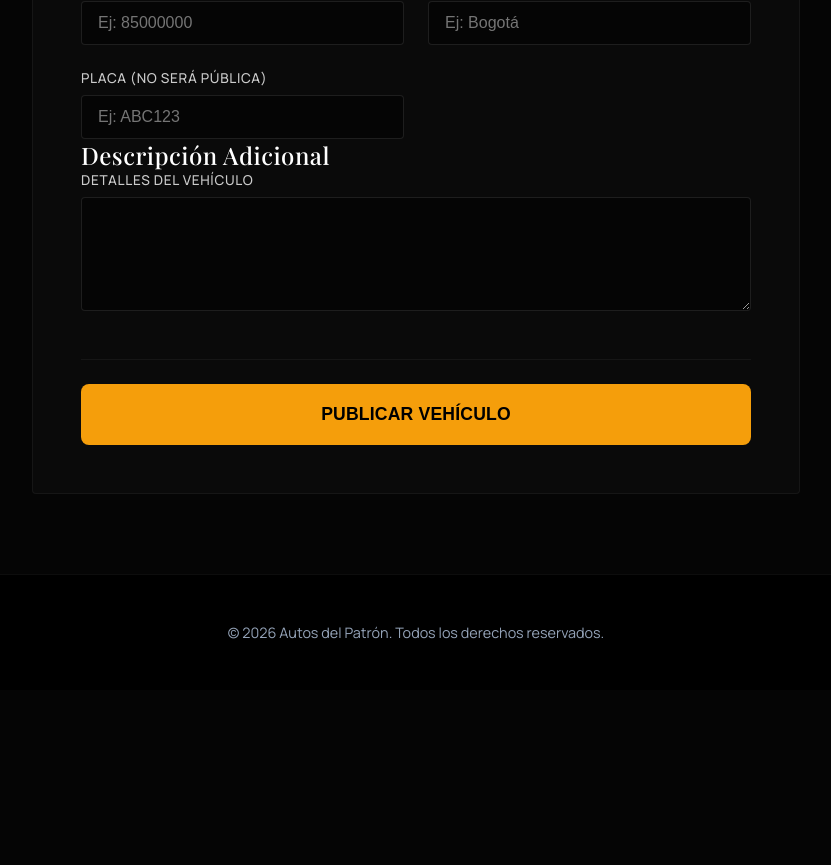
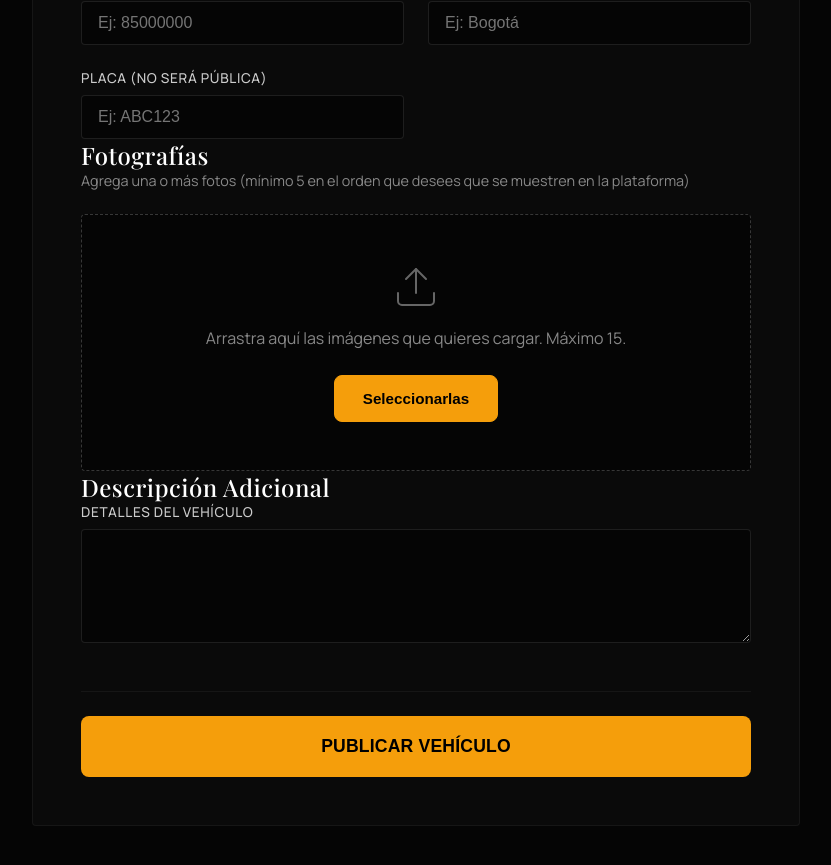
Before and after one commit to alexanderst2005-lab/CONCESIONARIO, a Next.js app: page /publicar in a window 1280 px wide. Shown: the part 768-1633 px from the top of the page, without its empty margins (224-1055 px from the left). Before the commit the page ends 1458 px from the top, so only its background shows below. Built offline with nearby package versions, Linux system fonts and the light colour scheme; no server answers; sample sign-in values are in the browser's storage; a web font is replaced by a local one.

Commit message:
feat: restore image upload section in publicar

```diff
--- a/src/app/publicar/page.tsx
+++ b/src/app/publicar/page.tsx
@@ -158,6 +158,23 @@ export default function PublicarPage() {
           </div>
 
           <div className={styles.sectionBlock}>
+            <h2>Fotografías</h2>
+            <p className={styles.helpText}>Agrega una o más fotos (mínimo 5 en el orden que desees que se muestren en la plataforma)</p>
+
+            <div className={styles.uploadArea}>
+              <svg width="48" height="48" viewBox="0 0 24 24" fill="none" stroke="currentColor" strokeWidth="1" strokeLinecap="round" strokeLinejoin="round">
+                <path d="M21 15v4a2 2 0 0 1-2 2H5a2 2 0 0 1-2-2v-4"></path>
+                <polyline points="17 8 12 3 7 8"></polyline>
+                <line x1="12" y1="3" x2="12" y2="15"></line>
+              </svg>
+              <p>Arrastra aquí las imágenes que quieres cargar. Máximo 15.</p>
+              <button type="button" className="btn-secondary" style={{ backgroundColor: "var(--gold-accent)", borderColor: "var(--gold-accent)", color: "#000", marginTop: "10px", fontWeight: "600" }}>
+                Seleccionarlas
+              </button>
+            </div>
+          </div>
+
+          <div className={styles.sectionBlock}>
             <h2>Descripción Adicional</h2>
             <div className={styles.inputGroup}>
               <label>Detalles del vehículo</label>
```
